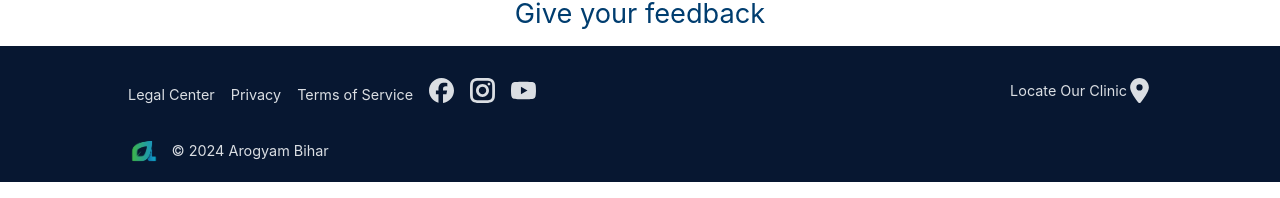
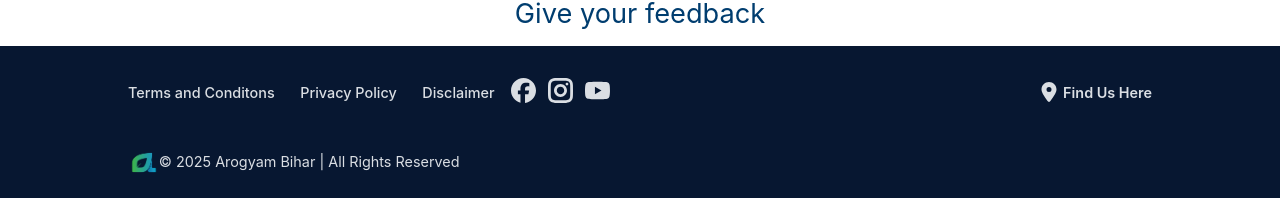
Before and after one commit to imf-ali/Arogyam-web, a React (Create React App) app: page / in a window 1280 px wide. Shown: the part 1109-1307 px from the top of the page. Built offline with nearby package versions, Linux system fonts and the light colour scheme; no server answers.

Commit message:
footer changed

```diff
--- a/src/components/Footer.js
+++ b/src/components/Footer.js
@@ -11,25 +11,30 @@ const Footer = () => {
     <div className={styles.footer}>
       <div className={styles.footerContent}>
         <div className={styles.content}>
-          <div>Legal Center</div>
-          <div>Privacy</div>
-          <div>Terms of Service</div>
-          <FaFacebook size={25} />
-          <GrInstagram size={25} />
-          <SiYoutube size={25} />
+          <div className={styles.legalLinks}>
+            <Link to="/terms-and-condition">Terms and Conditons</Link>
+            <Link to="/privacy-policy">Privacy Policy</Link>
+            <Link to="/disclaimer">Disclaimer</Link>
+          </div>
+
+          <div className={styles.socialIcons}>
+            <a href="https://facebook.com" target="_blank" rel="noopener noreferrer"><FaFacebook size={25} /></a>
+            <a href="https://instagram.com" target="_blank" rel="noopener noreferrer"><GrInstagram size={25} /></a>
+            <a href="https://youtube.com" target="_blank" rel="noopener noreferrer"><SiYoutube size={25} /></a>
+          </div>
+
         </div>
         <div className={styles.contentTwo}>
           <Link to="/contact">
             <div>
-              Locate Our Clinic
+              <FaLocationDot size={20} /> Find Us Here
             </div>
-            <FaLocationDot size={25} />
           </Link>
         </div>
       </div>
       <div className={styles.logoDiv}>
         <img src={logo} alt='logo' />
-        <div>© 2024 Arogyam Bihar</div>
+        <p>© 2025 Arogyam Bihar | All Rights Reserved</p>
       </div>
     </div>
   )
--- a/src/pages/LegalCenter.js
+++ b/src/pages/LegalCenter.js
@@ -3,7 +3,7 @@ import styles from '../styles/LegalCenter.module.css';
 const LegalCenter = () => {
   return (
     <div className={styles.legalCenter}>
-      <h1>Legal Center</h1>
+      <h1>Legal Center h1</h1>
     </div>
   );
 }
--- a/src/pages/TnC.js
+++ b/src/pages/TnC.js
@@ -4,8 +4,7 @@ const TnC = () => {
   return (
     <div className={styles.tnc}>
       <h1>Terms and Conditions</h1>
-      {/* Add your terms and conditions here */}
-    </div>
+      <p></p></div>
   )
 }
 
--- a/src/styles/Footer.module.css
+++ b/src/styles/Footer.module.css
@@ -29,7 +29,18 @@
   display: flex;
   text-decoration: none;
   color: #dadee3;
+  font-weight: 600;
 }
+
+.contentTwo a:hover {
+  color: #28a745;
+}
+
+.contentTwo a svg {
+  position: relative;
+  top: 4px;
+}
+
 
 .contentTwo div{
   align-content:center;
@@ -62,3 +73,55 @@
     width: 30%;
   }
 }
+
+.legalLinks {
+  display: flex;
+  flex-direction: column;
+  gap: 1vh;
+  align-items: center;
+}
+
+@media screen and (min-width: 750px) {
+  .legalLinks {
+    flex-direction: row;
+    justify-content: center;
+    gap: 2vw;
+  }
+}
+
+.legalLinks a {
+  text-decoration: none;
+  color: #dadee3;
+  font-size: 1em;
+  font-weight: 500;
+  transition: color 0.3s ease;
+}
+
+.legalLinks a:hover {
+  color: #28a745;
+}
+
+.socialIcons {
+  display: flex;
+  gap: 1.5vh;
+  align-items: center;
+}
+
+.socialIcons a {
+  text-decoration: none;
+  color: #dadee3;
+  font-size: 1.2em;
+  transition: color 0.3s ease;
+}
+
+.socialIcons a:nth-child(1):hover {
+  color: #1877F2;
+}
+
+.socialIcons a:nth-child(2):hover {
+  color: #E4405F;
+}
+
+.socialIcons a:nth-child(3):hover {
+  color: #FF0000;
+}
--- a/src/styles/TnC.module.css
+++ b/src/styles/TnC.module.css
@@ -1,3 +1,3 @@
 .tnc {
-
-}
+    padding-top: 80px;
+  }
--- a/src/styles/TreatmentsPage/Treatment.module.css
+++ b/src/styles/TreatmentsPage/Treatment.module.css
@@ -74,7 +74,7 @@
 }
 
 .moreButton:hover {
-  background-color: #007BFF;
+  background-color: #28a745;
   transform: translateY(-3px);
 }
 
```
